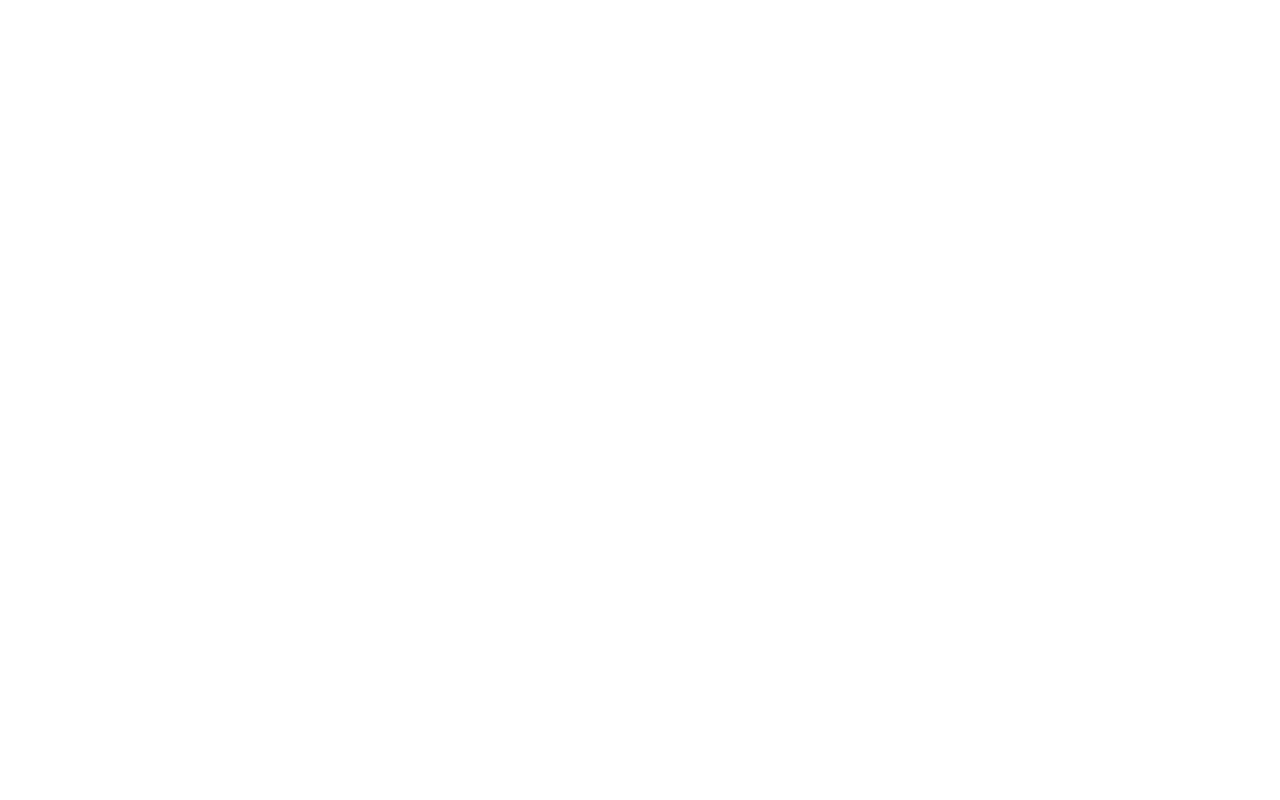
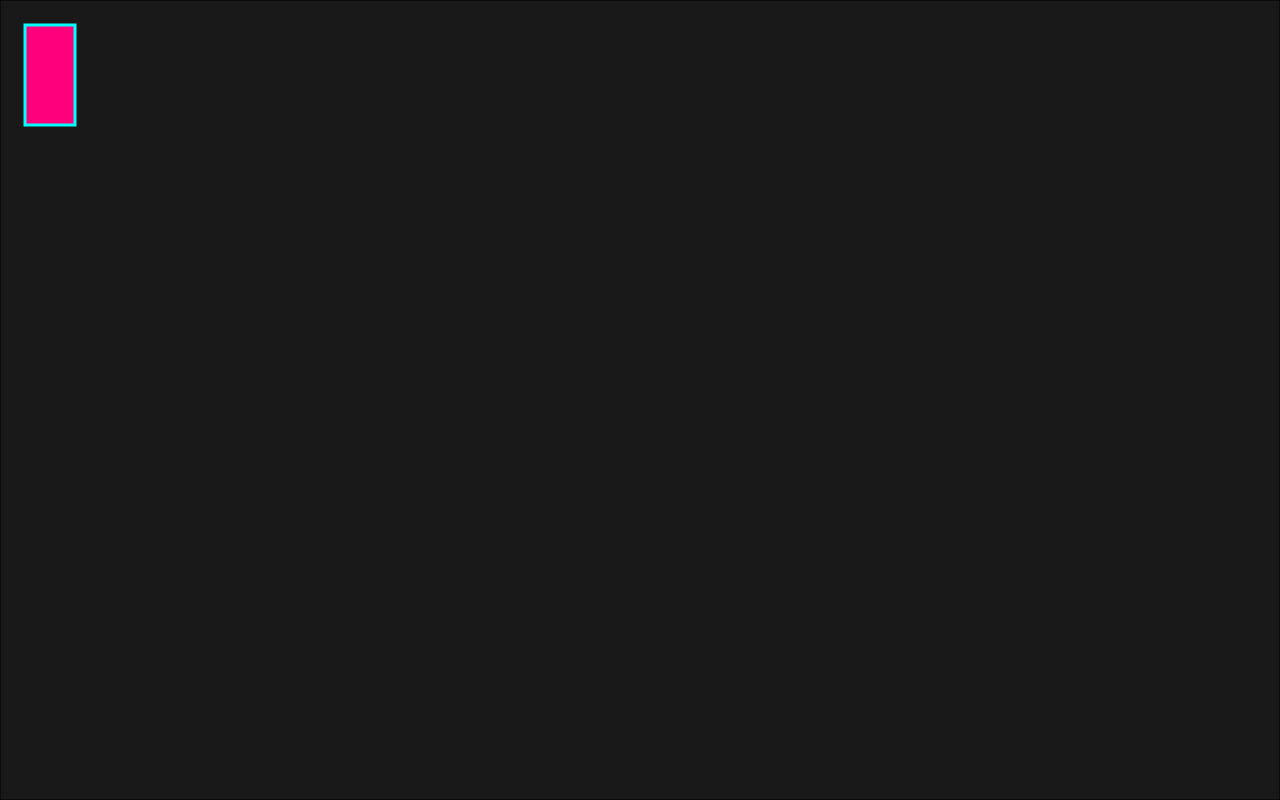
Before and after one commit to caseymacleod22/javascript-platformer, a plain HTML site: page index.html in a window 1280 px wide. Drawn offline with Linux system fonts and the light colour scheme.

Commit message:
adds background and rectangle, window dynamically resizes

```diff
--- a/drawer.js
+++ b/drawer.js
@@ -4,3 +4,26 @@ function rectangle(x, y, w, h) {
     render.fill()
     render.stroke()
 }
+
+function fillColor(r, g, b) {
+    r = String(r)
+    g = String(g)
+    b = String(b)
+    render.fillStyle = 'rgb('+r+','+g+','+b+')'
+}
+
+function strokeColor(r, g, b) {
+    r = String(r)
+    g = String(g)
+    b = String(b)
+    render.strokeStyle = 'rgb('+r+','+g+','+b+')'
+}
+
+function strokeSize(size) {
+    render.lineWidth = String(size)
+}
+
+function background(r, g, b) {
+    fillColor(r, g, b)
+    rectangle(0, 0, width, height)
+}
--- a/index.html
+++ b/index.html
@@ -2,6 +2,7 @@
 <html lang="en">
 <head>
     <canvas id='mycanvas'></canvas>
+    <script src="drawer.js"></script>
     <script src="main.js"></script>
     <title>Document</title>
 </head>
--- a/main.js
+++ b/main.js
@@ -1,2 +1,22 @@
 let canvas = document.getElementById('mycanvas')
 let render = canvas.getContext('2d')
+let width
+let height
+canvas.style.left = '0px'
+canvas.style.top = '0px'
+canvas.style.position = 'absolute'
+
+window.onresize = function() {
+    width = window.innerWidth
+    height = window.innerHeight
+    canvas.width = width
+    canvas.height = height
+
+
+    background(25, 25, 25)
+    fillColor(255, 0, 125)
+    strokeColor(0, 255, 255)
+    strokeSize(3)
+    rectangle(25, 25, 50, 100)
+}
+window.onresize()
```
